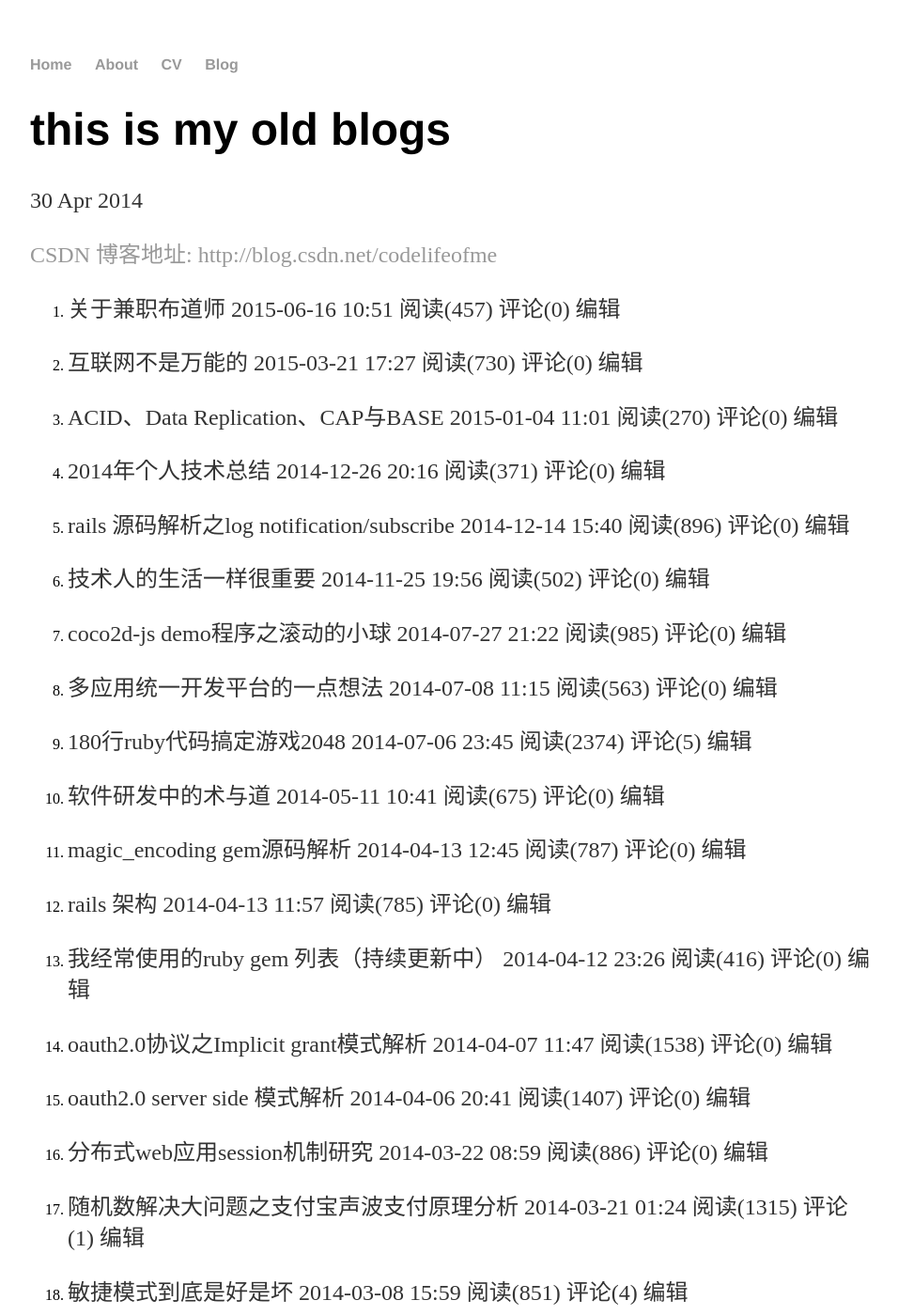
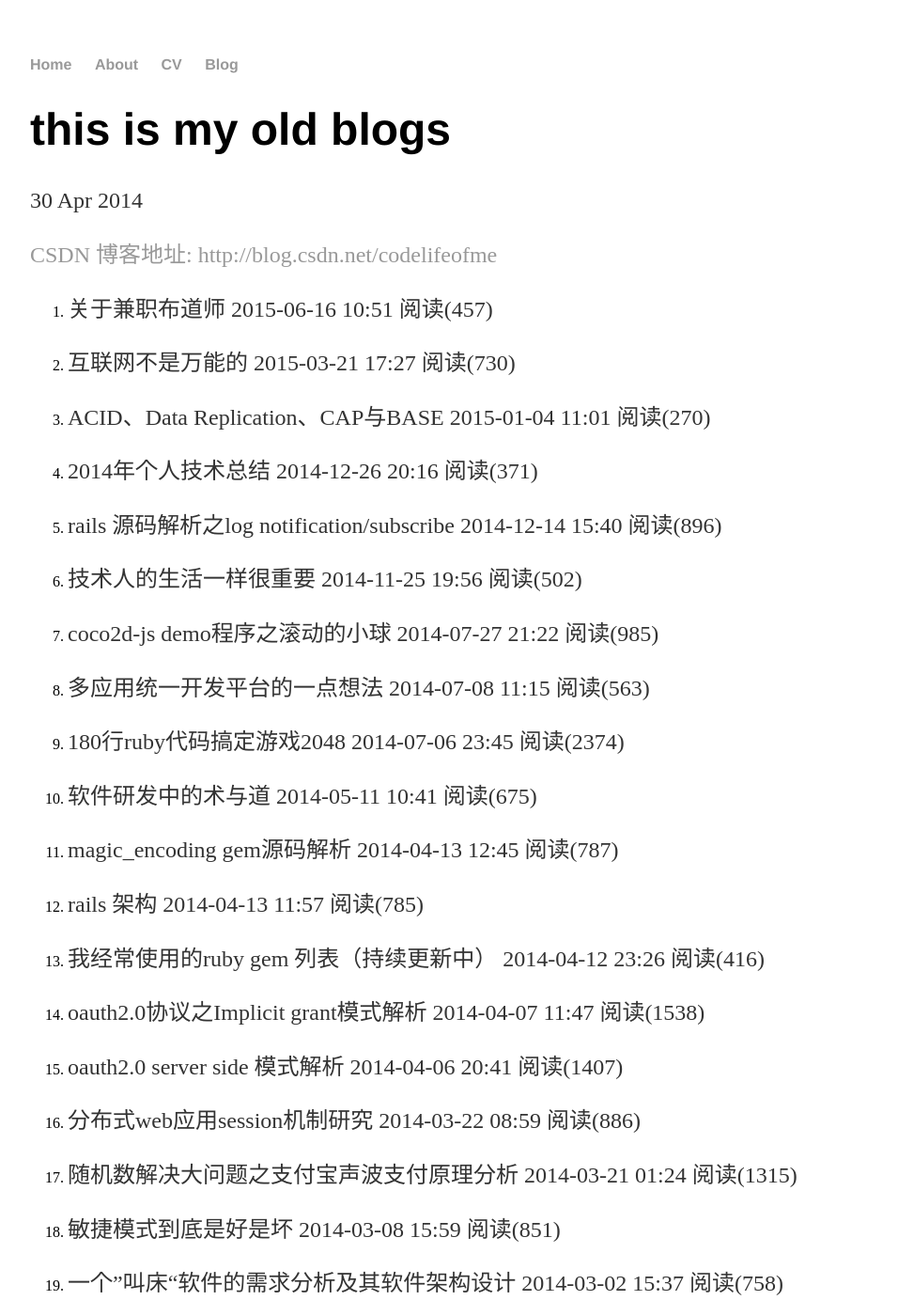
Before and after one commit to xumc/xumc.github.io, a Jekyll site: the page built from _posts/2014-04-30-old-blogs.md, in a window 1280 px wide and 1400 px high. Shown: the whole window at 94% size, without its empty margins (160-1116 px from the left). Built offline with Jekyll 4.4.1, drawn with Linux system fonts in a browser that asks for light colours; comment, search, counter and statistics services are not loaded; some of the changed text lies outside the part shown.

Commit message:
Update 2014-04-30-old-blogs.md

```diff
--- a/_posts/2014-04-30-old-blogs.md
+++ b/_posts/2014-04-30-old-blogs.md
@@ -6,91 +6,90 @@ date: 2014-04-30
 
 [CSDN 博客地址: http://blog.csdn.net/codelifeofme](http://blog.csdn.net/codelifeofme)
 
+1. 关于兼职布道师            2015-06-16 10:51 阅读(457)
 
-1. 关于兼职布道师            2015-06-16 10:51 阅读(457) 评论(0) 编辑
+1. 互联网不是万能的           2015-03-21 17:27 阅读(730)
 
-1. 互联网不是万能的           2015-03-21 17:27 阅读(730) 评论(0) 编辑
+1. ACID、Data Replication、CAP与BASE         2015-01-04 11:01 阅读(270)
 
-1. ACID、Data Replication、CAP与BASE         2015-01-04 11:01 阅读(270) 评论(0) 编辑
+1. 2014年个人技术总结    2014-12-26 20:16 阅读(371)
 
-1. 2014年个人技术总结    2014-12-26 20:16 阅读(371) 评论(0) 编辑
+1. rails 源码解析之log notification/subscribe          2014-12-14 15:40 阅读(896)
 
-1. rails 源码解析之log notification/subscribe          2014-12-14 15:40 阅读(896) 评论(0) 编辑
+1. 技术人的生活一样很重要            2014-11-25 19:56 阅读(502)
 
-1. 技术人的生活一样很重要            2014-11-25 19:56 阅读(502) 评论(0) 编辑
+1. coco2d-js demo程序之滚动的小球         2014-07-27 21:22 阅读(985)
 
-1. coco2d-js demo程序之滚动的小球         2014-07-27 21:22 阅读(985) 评论(0) 编辑
+1. 多应用统一开发平台的一点想法         2014-07-08 11:15 阅读(563)
 
-1. 多应用统一开发平台的一点想法         2014-07-08 11:15 阅读(563) 评论(0) 编辑
+1. 180行ruby代码搞定游戏2048         2014-07-06 23:45 阅读(2374)
 
-1. 180行ruby代码搞定游戏2048         2014-07-06 23:45 阅读(2374) 评论(5) 编辑
+1. 软件研发中的术与道          2014-05-11 10:41 阅读(675)
 
-1. 软件研发中的术与道          2014-05-11 10:41 阅读(675) 评论(0) 编辑
+1. magic_encoding gem源码解析         2014-04-13 12:45 阅读(787)
 
-1. magic_encoding gem源码解析         2014-04-13 12:45 阅读(787) 评论(0) 编辑
+1. rails 架构           2014-04-13 11:57 阅读(785)
 
-1. rails 架构           2014-04-13 11:57 阅读(785) 评论(0) 编辑
+1. 我经常使用的ruby gem 列表（持续更新中）           2014-04-12 23:26 阅读(416)
 
-1. 我经常使用的ruby gem 列表（持续更新中）           2014-04-12 23:26 阅读(416) 评论(0) 编辑
+1. oauth2.0协议之Implicit grant模式解析          2014-04-07 11:47 阅读(1538)
 
-1. oauth2.0协议之Implicit grant模式解析          2014-04-07 11:47 阅读(1538) 评论(0) 编辑
+1. oauth2.0 server side 模式解析          2014-04-06 20:41 阅读(1407)
 
-1. oauth2.0 server side 模式解析          2014-04-06 20:41 阅读(1407) 评论(0) 编辑
+1. 分布式web应用session机制研究            2014-03-22 08:59 阅读(886)
 
-1. 分布式web应用session机制研究            2014-03-22 08:59 阅读(886) 评论(0) 编辑
+1. 随机数解决大问题之支付宝声波支付原理分析           2014-03-21 01:24 阅读(1315)
 
-1. 随机数解决大问题之支付宝声波支付原理分析           2014-03-21 01:24 阅读(1315) 评论(1) 编辑
+1. 敏捷模式到底是好是坏         2014-03-08 15:59 阅读(851)
 
-1. 敏捷模式到底是好是坏         2014-03-08 15:59 阅读(851) 评论(4) 编辑
+1. 一个”叫床“软件的需求分析及其软件架构设计          2014-03-02 15:37 阅读(758)
 
-1. 一个”叫床“软件的需求分析及其软件架构设计          2014-03-02 15:37 阅读(758) 评论(0) 编辑
+1. ruby转java 需要重点学习的知识点           2014-03-01 00:56 阅读(1081)
 
-1. ruby转java 需要重点学习的知识点           2014-03-01 00:56 阅读(1081) 评论(0) 编辑
+1. 一个两年工作经验的ROR开发工程师的个人技能总结及其改进方向         2014-02-28 00:46 阅读(971)
 
-1. 一个两年工作经验的ROR开发工程师的个人技能总结及其改进方向         2014-02-28 00:46 阅读(971) 评论(0) 编辑
+1. 大文件完美上传方案（nginx upload module 集群部署方案)          2014-02-24 12:56 阅读(2270)
 
-1. 大文件完美上传方案（nginx upload module 集群部署方案)          2014-02-24 12:56 阅读(2270) 评论(1) 编辑
+1. 不懂cas什么意思，你out了（随机数解决大问题之sso中cas协议介绍）          2014-02-23 00:39 阅读(2121)
 
-1. 不懂cas什么意思，你out了（随机数解决大问题之sso中cas协议介绍）          2014-02-23 00:39 阅读(2121) 评论(0) 编辑
+1. 随机字符串解决大问题之腾讯网如何实现手机扫描二维码登录qq功能的           2014-02-19 23:18 阅读(1807)
 
-1. 随机字符串解决大问题之腾讯网如何实现手机扫描二维码登录qq功能的           2014-02-19 23:18 阅读(1807) 评论(0) 编辑
+1. eventmachine 到底是干什么的呢？         2014-02-15 23:17 阅读(1322)
 
-1. eventmachine 到底是干什么的呢？         2014-02-15 23:17 阅读(1322) 评论(0) 编辑
+1. 一个ruby工程师的2013年个人工作总结      2014-02-13 22:58 阅读(1310)
 
-1. 一个ruby工程师的2013年个人工作总结      2014-02-13 22:58 阅读(1310) 评论(0) 编辑
+1. 互联网产品如何攒用户，聚人气         2014-02-07 11:13 阅读(969)
 
-1. 互联网产品如何攒用户，聚人气         2014-02-07 11:13 阅读(969) 评论(0) 编辑
+1. 2014山东农村地区互联网使用情况调查报告      2014-01-29 18:55 阅读(2178)
 
-1. 2014山东农村地区互联网使用情况调查报告      2014-01-29 18:55 阅读(2178) 评论(0) 编辑
+1. 我理解的互联网思维          2014-01-21 21:31 阅读(803)
 
-1. 我理解的互联网思维          2014-01-21 21:31 阅读(803) 评论(1) 编辑
+1. 浅谈互联网产品用户管理            2014-01-17 00:24 阅读(502)
 
-1. 浅谈互联网产品用户管理            2014-01-17 00:24 阅读(502) 评论(0) 编辑
+1. android的cas客户端demo开发           2014-01-16 23:24 阅读(932)
 
-1. android的cas客户端demo开发           2014-01-16 23:24 阅读(932) 评论(0) 编辑
+1. 庞果网在线编程子序列的个数问题ruby解答          2013-12-05 00:08 阅读(1012)
 
-1. 庞果网在线编程子序列的个数问题ruby解答          2013-12-05 00:08 阅读(1012) 评论(0) 编辑
+1. 庞果网在线编程之最长有效括号长度问题ruby解答           2013-11-29 22:22 阅读(846)
 
-1. 庞果网在线编程之最长有效括号长度问题ruby解答           2013-11-29 22:22 阅读(846) 评论(4) 编辑
+1. 庞果网直方图中面积最大问题ruby解答            2013-11-28 23:38 阅读(594)
 
-1. 庞果网直方图中面积最大问题ruby解答            2013-11-28 23:38 阅读(594) 评论(0) 编辑
+1. 庞果网回文数问题ruby解答         2013-11-28 00:49 阅读(810)
 
-1. 庞果网回文数问题ruby解答         2013-11-28 00:49 阅读(810) 评论(0) 编辑
+1. 庞果网建立基站问题ruby解答            2013-11-26 23:08 阅读(640)
 
-1. 庞果网建立基站问题ruby解答            2013-11-26 23:08 阅读(640) 评论(0) 编辑
+1. 庞果网在线编程之数组排序ruby解答         2013-11-26 21:37 阅读(631)
 
-1. 庞果网在线编程之数组排序ruby解答         2013-11-26 21:37 阅读(631) 评论(0) 编辑
+1. 庞果网在线编程字符串消除问题ruby解答           2013-11-26 00:01 阅读(631)
 
-1. 庞果网在线编程字符串消除问题ruby解答           2013-11-26 00:01 阅读(631) 评论(0) 编辑
+1. 庞果网在线编程覆盖数字问题ruby答案            2013-11-24 23:58 阅读(751)
 
-1. 庞果网在线编程覆盖数字问题ruby答案            2013-11-24 23:58 阅读(751) 评论(0) 编辑
+1. 杨辉三角的变形问题ruby解法            2013-11-24 23:13 阅读(670)
 
-1. 杨辉三角的变形问题ruby解法            2013-11-24 23:13 阅读(670) 评论(0) 编辑
+1. ruby rack研究            2013-06-01 13:35 阅读(695)
 
-1. ruby rack研究            2013-06-01 13:35 阅读(695) 评论(0) 编辑
+1. 关于微软的与google的几点思考              2009-11-21 21:54 阅读(450)
 
-1. 关于微软的与google的几点思考              2009-11-21 21:54 阅读(450) 评论(1) 编辑
+1. 关于 Google的 chrome os的几点思考          2009-11-20 19:44 阅读(376)
 
-1. 关于 Google的 chrome os的几点思考          2009-11-20 19:44 阅读(376) 评论(0) 编辑
-
-1. 我的计算机感悟            2009-09-04 19:32 阅读(376) 评论(0) 编辑
+1. 我的计算机感悟            2009-09-04 19:32 阅读(376)
```
